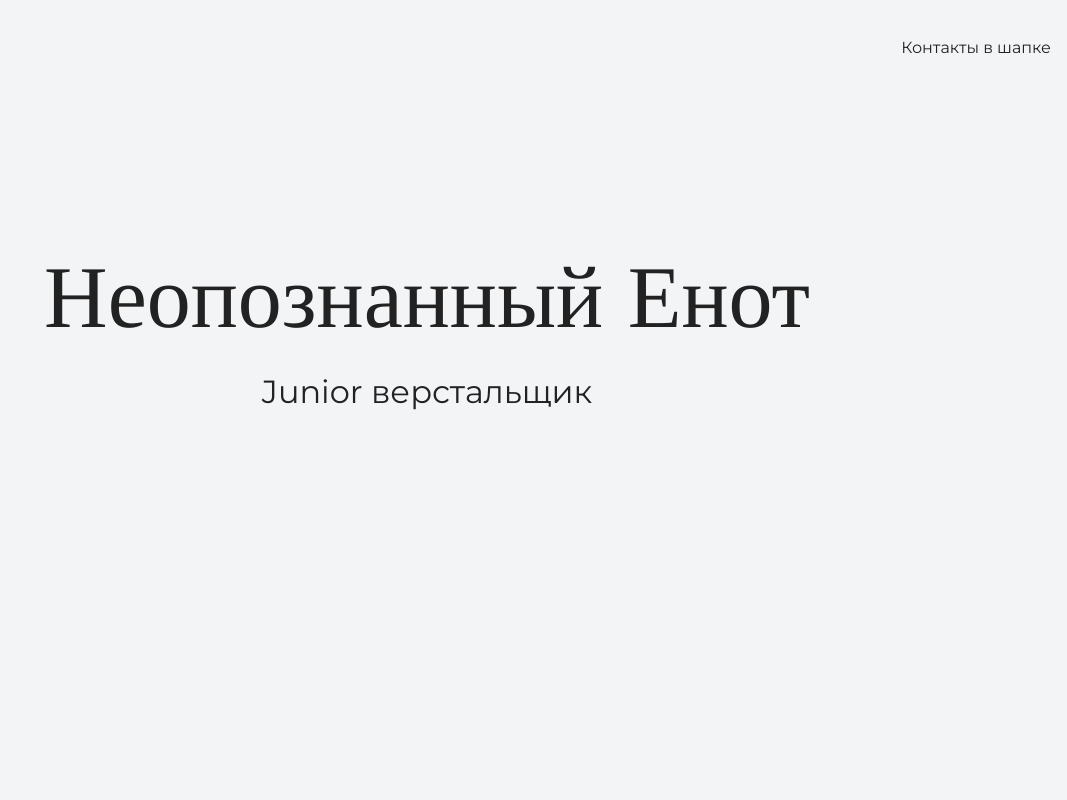
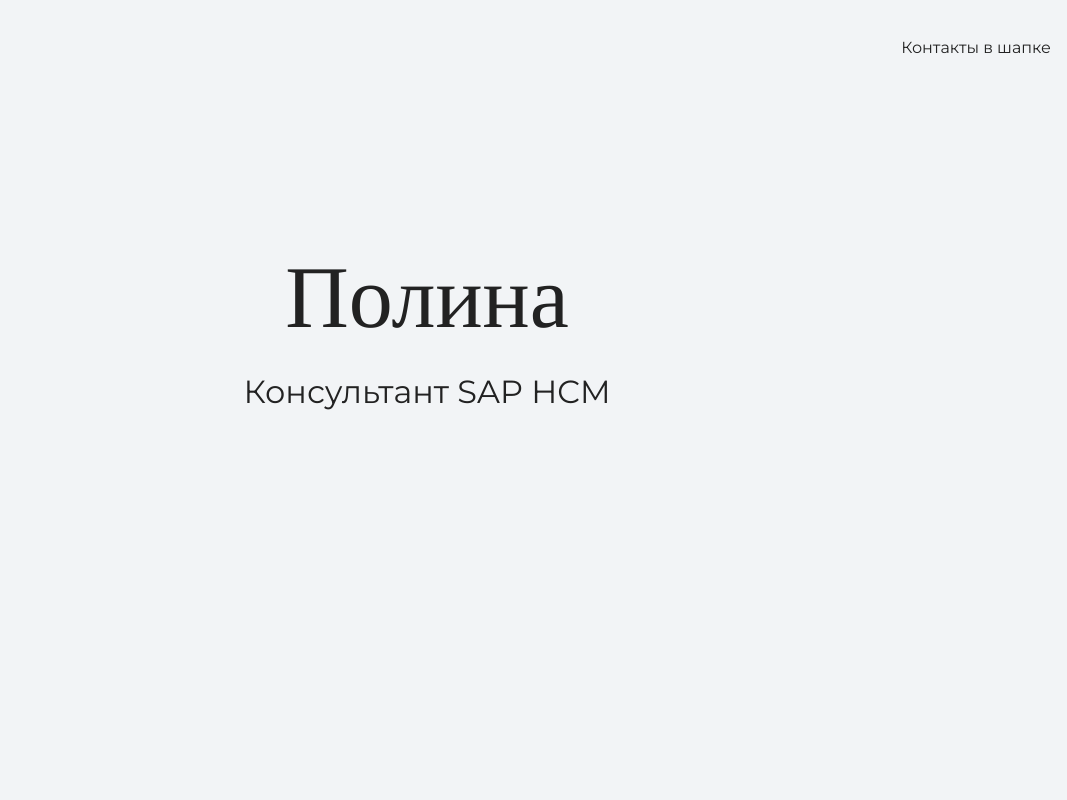
Before and after one commit to etokuwairua/my-site, a plain HTML site: page index.html in a window 1280 px wide. Shown: the top 800 px of the page, without its empty margins (213-1280 px from the left). Drawn offline with nearby package versions, Linux system fonts and the light colour scheme.

Commit message:
изменяет текст на главной странице

```diff
--- a/index.html
+++ b/index.html
@@ -16,8 +16,8 @@
 
     <section class="hero-image">
       <div class="container">
-		<h1 class="heading">Неопознанный Енот</h1>
-		<p>Junior верстальщик</p>
+		<h1 class="heading">Полина</h1>
+		<p>Консультант SAP HCM</p>
 	  </div>
     </section>
 
```
